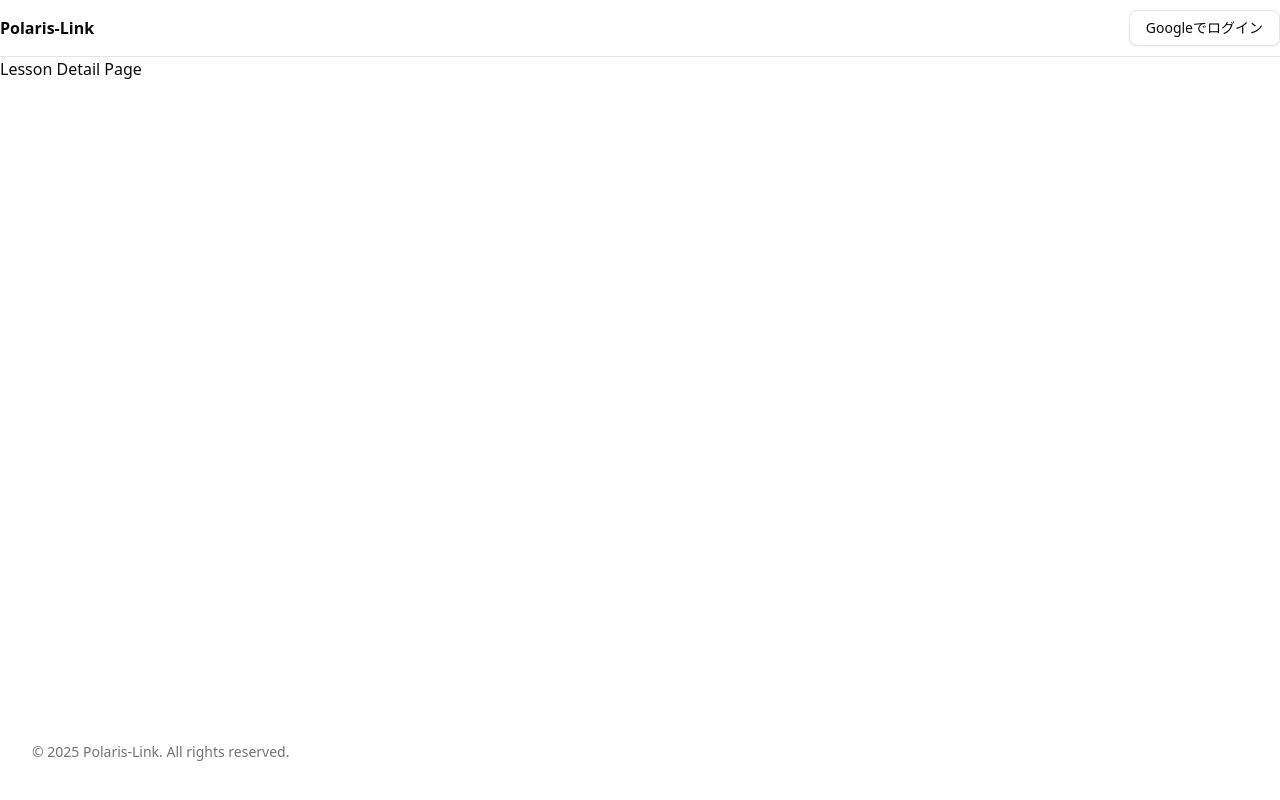
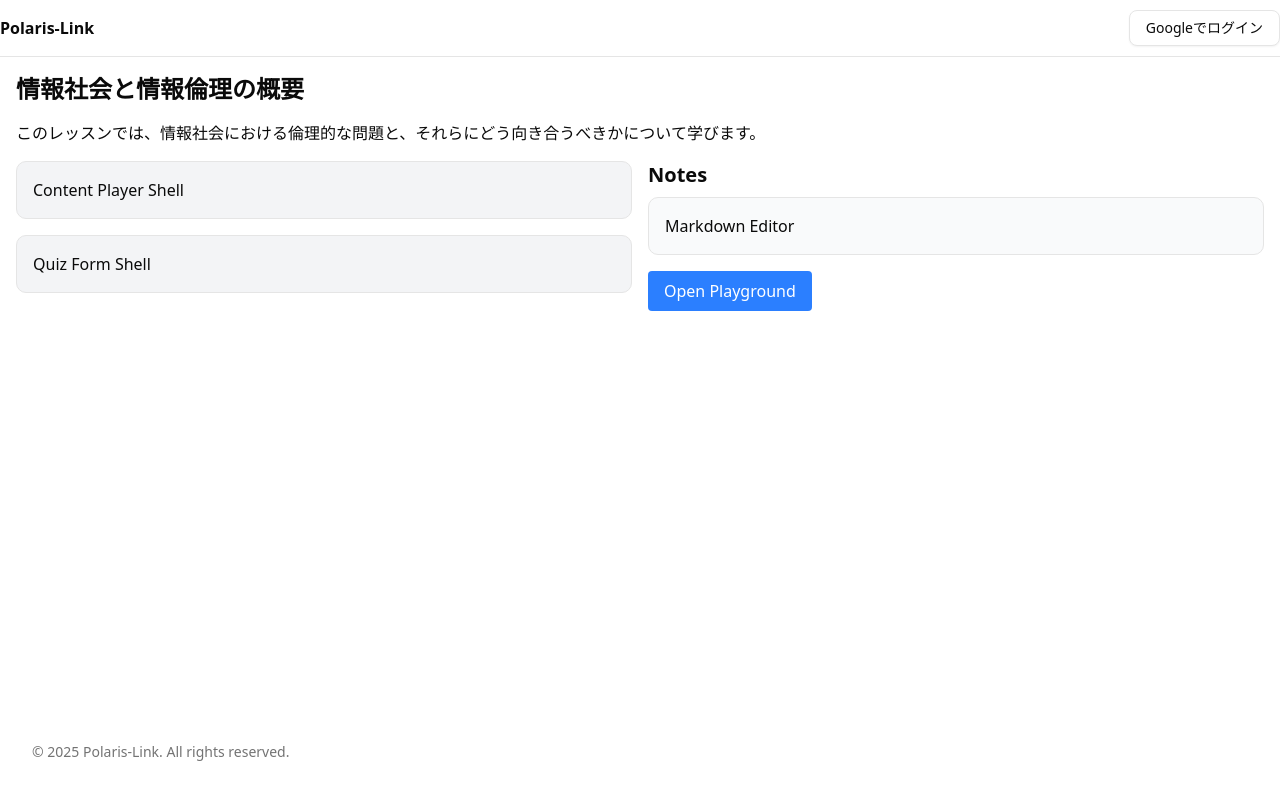
Before and after one commit to mmmmatsuuuu/polaris-link, a Next.js app: page /lessons/lesson1 in a window 1280 px wide. Built offline with nearby package versions, Linux system fonts and the light colour scheme; no server answers.

Commit message:
feat: Implement detailed designs for student dashboard, lesson list, and lesson detail pages with dummy data and functional links.

```diff
--- a/src/app/lessons/[lessonId]/page.tsx
+++ b/src/app/lessons/[lessonId]/page.tsx
@@ -1,9 +1,47 @@
+'use client';
+
+import { useState } from 'react';
+import ContentPlayerShell from '@/components/content/ContentPlayerShell';
+import QuizFormShell from '@/components/content/QuizFormShell';
+import MarkdownEditor from '@/components/common/MarkdownEditor';
+import PlaygroundModal from '@/components/common/PlaygroundModal';
+
 export default function LessonDetailPage() {
+  const [isPlaygroundOpen, setIsPlaygroundOpen] = useState(false);
+
+  const dummyContent = {
+    id: 'content1',
+    type: 'video',
+    title: '情報社会と情報倫理の概要',
+    url: 'https://www.youtube.com/embed/dQw4w9WgXcQ', // Example YouTube URL
+    description: 'このレッスンでは、情報社会における倫理的な問題と、それらにどう向き合うべきかについて学びます。',
+  };
+
   return (
-    <div>
-      <h1>Lesson Detail Page</h1>
-      {/* Video player, quiz form, external links, usage status, and markdown editor for notes */}
-      {/* Playground modal will be triggered from here */}
+    <div className="container mx-auto p-4">
+      <h1 className="text-2xl font-bold mb-4">{dummyContent.title}</h1>
+      <p className="mb-4">{dummyContent.description}</p>
+
+      <div className="grid grid-cols-1 lg:grid-cols-2 gap-4">
+        <div className="lg:col-span-1">
+          <ContentPlayerShell />
+          <div className="mt-4">
+            <QuizFormShell />
+          </div>
+        </div>
+        <div className="lg:col-span-1">
+          <h2 className="text-xl font-semibold mb-2">Notes</h2>
+          <MarkdownEditor />
+          <button
+            onClick={() => setIsPlaygroundOpen(true)}
+            className="mt-4 px-4 py-2 bg-blue-500 text-white rounded hover:bg-blue-600"
+          >
+            Open Playground
+          </button>
+        </div>
+      </div>
+
+      {isPlaygroundOpen && <PlaygroundModal onClose={() => setIsPlaygroundOpen(false)} />}
     </div>
   );
 }
--- a/src/app/lessons/page.tsx
+++ b/src/app/lessons/page.tsx
@@ -1,8 +1,23 @@
+import Link from 'next/link';
+import LessonList from '@/components/student/LessonList';
+
 export default function LessonsListPage() {
+  const dummyLessons = [
+    { id: 'lesson1', name: '情報社会と情報倫理', description: '情報社会における倫理的な課題について学びます。' },
+    { id: 'lesson2', name: 'データの表現と処理', description: 'コンピュータ内部でのデータの表現方法と処理について学びます。' },
+    { id: 'lesson3', name: 'ネットワークの基礎', description: 'インターネットの仕組みと通信技術の基礎を学びます。' },
+  ];
+
   return (
-    <div>
-      <h1>Lesson List</h1>
-      {/* Lessons displayed by subject and unit */}
+    <div className="container mx-auto p-4">
+      <h1 className="text-2xl font-bold mb-4">授業一覧</h1>
+      <div className="grid grid-cols-1 md:grid-cols-2 lg:grid-cols-3 gap-4">
+        {dummyLessons.map((lesson) => (
+          <Link key={lesson.id} href={`/lessons/${lesson.id}`}>
+            <LessonList name={lesson.name} description={lesson.description} />
+          </Link>
+        ))}
+      </div>
     </div>
   );
 }
--- a/src/app/student/dashboard/page.tsx
+++ b/src/app/student/dashboard/page.tsx
@@ -1,8 +1,23 @@
+import Link from 'next/link';
+import SubjectCard from '@/components/student/SubjectCard';
+
 export default function StudentDashboardPage() {
+  const dummySubjects = [
+    { id: '1', name: '情報I', description: '情報社会の仕組みとデータの活用' },
+    { id: '2', name: '情報II', description: 'プログラミングと情報システム' },
+    { id: '3', name: '数学A', description: '場合の数と確率、図形の性質' },
+  ];
+
   return (
-    <div>
-      <h1>Student Dashboard</h1>
-      {/* Subject cards will be displayed here */}
+    <div className="container mx-auto p-4">
+      <h1 className="text-2xl font-bold mb-4">Student Dashboard</h1>
+      <div className="grid grid-cols-1 md:grid-cols-2 lg:grid-cols-3 gap-4">
+        {dummySubjects.map((subject) => (
+          <Link key={subject.id} href={`/lessons`}>
+            <SubjectCard name={subject.name} description={subject.description} />
+          </Link>
+        ))}
+      </div>
     </div>
   );
 }
--- a/src/components/common/PlaygroundModal.tsx
+++ b/src/components/common/PlaygroundModal.tsx
@@ -1,10 +1,35 @@
-export default function PlaygroundModal() {
+interface PlaygroundModalProps {
+  onClose: () => void;
+}
+
+export default function PlaygroundModal({ onClose }: PlaygroundModalProps) {
   return (
-    <div className="fixed inset-0 bg-gray-600 bg-opacity-50 flex items-center justify-center">
-      <div className="bg-white p-4 rounded-lg shadow-lg w-3/4 h-3/4">
-        <h3>Playground Modal</h3>
-        {/* Code editor and execution result area */}
-        <button className="mt-4 px-4 py-2 bg-blue-500 text-white rounded">Close</button>
+    <div className="fixed inset-0 bg-gray-600 bg-opacity-50 flex items-center justify-center z-50">
+      <div className="bg-white p-4 rounded-lg shadow-lg w-11/12 h-5/6 max-w-4xl flex flex-col">
+        <div className="flex justify-between items-center mb-4">
+          <h3 className="text-xl font-semibold">Playground</h3>
+          <button onClick={onClose} className="text-gray-500 hover:text-gray-700 text-2xl">&times;</button>
+        </div>
+        <div className="flex-grow grid grid-cols-1 md:grid-cols-2 gap-4">
+          <div className="border p-2 rounded-lg flex flex-col">
+            <h4 className="text-lg font-medium mb-2">Code Editor</h4>
+            <textarea
+              className="flex-grow w-full p-2 border rounded-md font-mono text-sm"
+              placeholder="Write your code here..."
+              rows={10}
+            ></textarea>
+          </div>
+          <div className="border p-2 rounded-lg flex flex-col">
+            <h4 className="text-lg font-medium mb-2">Execution Result</h4>
+            <pre className="flex-grow w-full p-2 border rounded-md bg-gray-50 font-mono text-sm overflow-auto">{/* Result will appear here */}</pre>
+          </div>
+        </div>
+        <button
+          onClick={() => alert('Execute Code (functionality not implemented)')}
+          className="mt-4 px-4 py-2 bg-green-500 text-white rounded hover:bg-green-600 self-end"
+        >
+          Run Code
+        </button>
       </div>
     </div>
   );
--- a/src/components/student/LessonList.tsx
+++ b/src/components/student/LessonList.tsx
@@ -1,8 +1,13 @@
-export default function LessonList() {
+interface LessonListProps {
+  name: string;
+  description: string;
+}
+
+export default function LessonList({ name, description }: LessonListProps) {
   return (
-    <div className="border p-4 rounded-lg">
-      <h3>Lesson List</h3>
-      {/* Placeholder for a list of lessons */}
+    <div className="border p-4 rounded-lg shadow-sm hover:shadow-md transition-shadow cursor-pointer">
+      <h3 className="text-xl font-semibold">{name}</h3>
+      <p className="text-gray-600 mt-2">{description}</p>
     </div>
   );
 }
--- a/src/components/student/SubjectCard.tsx
+++ b/src/components/student/SubjectCard.tsx
@@ -1,8 +1,13 @@
-export default function SubjectCard() {
+interface SubjectCardProps {
+  name: string;
+  description: string;
+}
+
+export default function SubjectCard({ name, description }: SubjectCardProps) {
   return (
-    <div className="border p-4 rounded-lg">
-      <h2>Subject Card</h2>
-      {/* Placeholder for subject information */}
+    <div className="border p-4 rounded-lg shadow-sm hover:shadow-md transition-shadow cursor-pointer">
+      <h2 className="text-xl font-semibold">{name}</h2>
+      <p className="text-gray-600 mt-2">{description}</p>
     </div>
   );
 }
```
